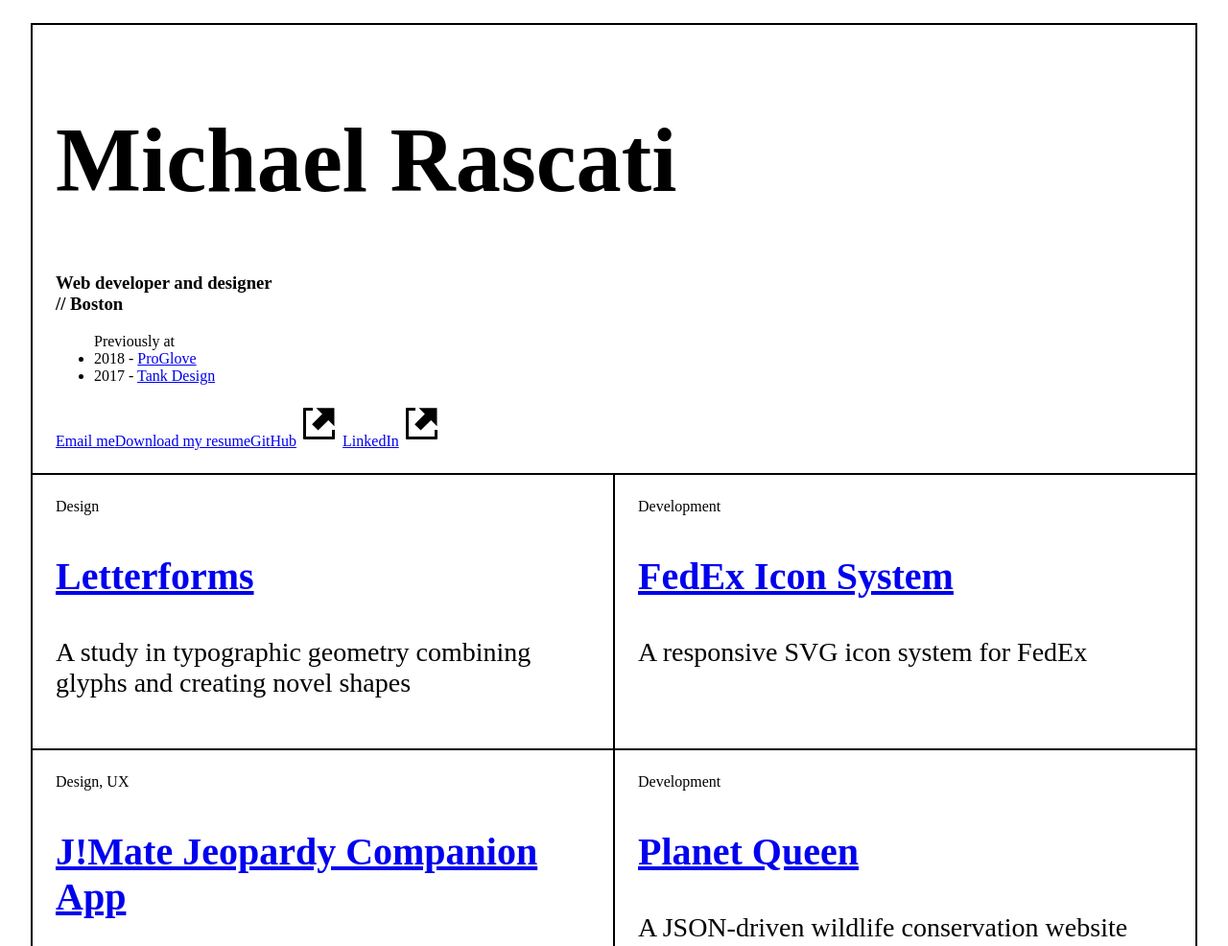
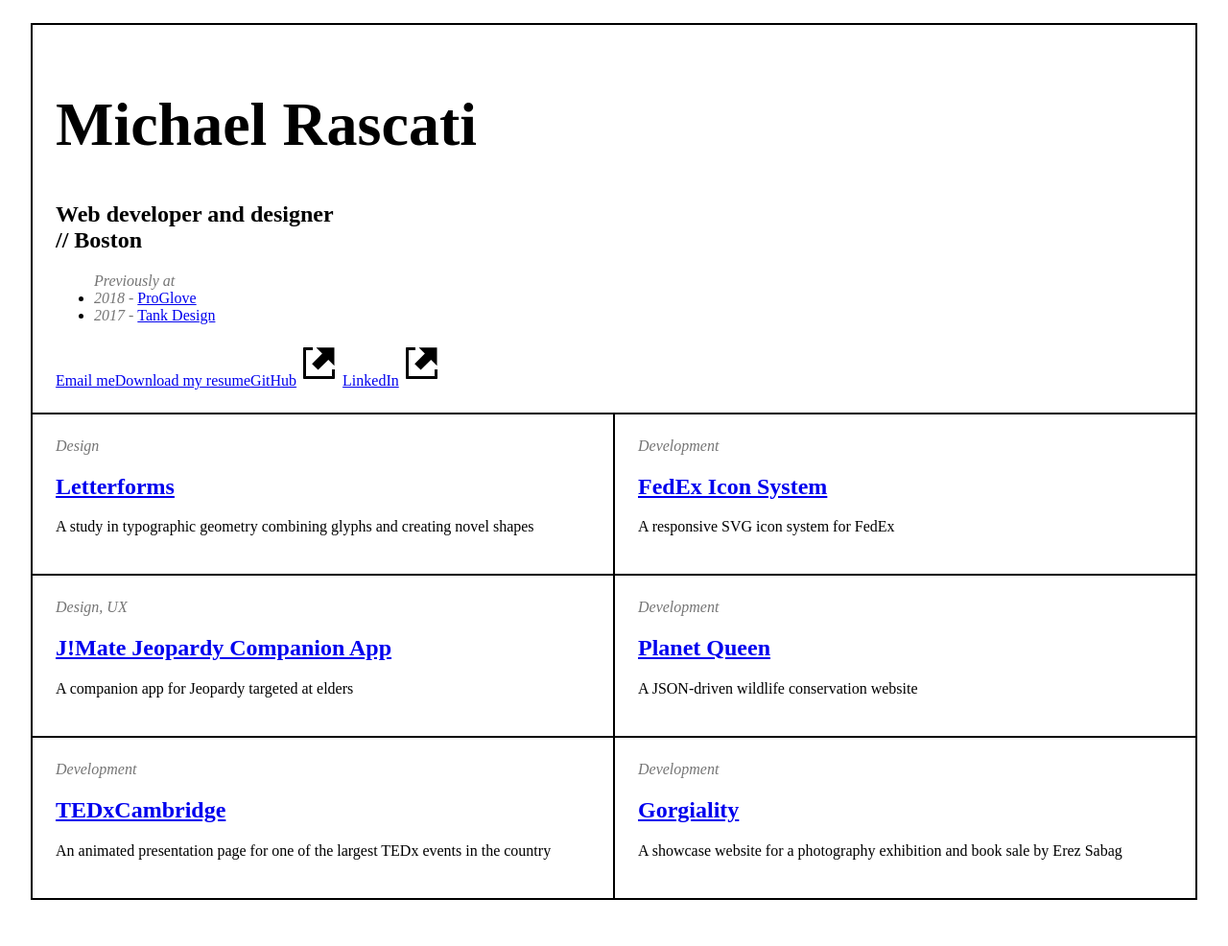
Before and after one commit to rascati/rascati.github.io, a Gatsby site: page / in a window 1280 px wide. Shown: the top 986 px of the page at 96% size. After the commit the page ends 962 px from the top, so only its background shows below. Built offline with nearby package versions, Linux system fonts and the light colour scheme; Gatsby itself is replaced by a stand-in of ours.

Commit message:
cleaned up typography, font size rhythm through the project

```diff
--- a/src/components/MainGrid.js
+++ b/src/components/MainGrid.js
@@ -1,34 +1,30 @@
 import React from 'react'
 import styled, { keyframes } from 'styled-components'
+
+import Subtext from './Subtext'
 
 import externalLink from '../assets/icons/external-link.svg'
 import resume from '../assets/documents/Michael-Rascati-Resume.pdf'
 
-const GridWrapper = styled.div`
+const Container = styled.div`
   border: 2px solid black;
   padding: 1.5em;
   margin: 1.5em;
   margin-bottom: 0em;
 `
 
-const SubgridName = styled.div`
+const Name = styled.div`
+  font-size: 1.5rem;
+
   @media only screen and (min-width: 1000px) {
-    font-size: 2.95rem;
+    font-size: 2rem;
   }
 `
 
-const SubgridIntro = styled.div`
-  @media only screen and (min-width: 1000px) {
-    /* font-size: 2.25rem; */
-  }
-`
-
-const SubgridSocial = styled.div`
+const Social = styled.div`
   width: max-content;
   /* font-size: 1.75rem; */
 `
-
-const SubgridWork = styled.div``
 
 const rotate = keyframes`
   from {
@@ -53,23 +49,20 @@ const ScrollHelper = styled.div`
 `
 
 const MainGrid = () => (
-  <GridWrapper>
-    <SubgridName>
+  <Container>
+    <Name>
       <h1>Michael Rascati</h1>
-    </SubgridName>
+    </Name>
 
-    <SubgridIntro>
-      <h3>
+    <h2>
       Web developer and designer <br />
       // Boston
-      </h3>
-    </SubgridIntro>
+    </h2>
 
-    <SubgridWork>
     <ul>
-        <span>Previously at</span>
+      <Subtext>Previously at</Subtext>
       <li>
-          <span>2018 - </span>
+        <Subtext>2018 - </Subtext>
         <a
           href="http://www.proglove.de/"
           className="flag-de"
@@ -80,7 +73,7 @@ const MainGrid = () => (
         </a>
       </li>
       <li>
-          <span>2017 - </span>
+        <Subtext>2017 - </Subtext>
         <a
           href="https://tankdesign.com/"
           target="_blank"
@@ -90,9 +83,8 @@ const MainGrid = () => (
         </a>
       </li>
     </ul>
-    </SubgridWork>
 
-    <SubgridSocial>
+    <Social>
       <a
         href="mailto:rascatimichael@gmail.com"
         className="button"
@@ -127,10 +119,10 @@ const MainGrid = () => (
         LinkedIn
         <img src={externalLink} alt="external link icon" />
       </a>
-    </SubgridSocial>
+    </Social>
 
     <ScrollHelper>&#8592; scroll</ScrollHelper>
-  </GridWrapper>
+  </Container>
 )
 
 export default MainGrid
--- a/src/components/Piece.js
+++ b/src/components/Piece.js
@@ -1,6 +1,8 @@
 import React, { Component } from 'react'
 import { Link } from 'gatsby'
 import styled from 'styled-components'
+
+import Subtext from './Subtext'
 
 const Container = styled.div`
   border-bottom: 2px solid black;
@@ -8,23 +10,15 @@ const Container = styled.div`
   padding: 1.5em;
 `
 
-const Title = styled.h3`
-  font-size: 2.5rem;
-`
-
-const Description = styled.p`
-  font-size: 1.75rem;
-`
-
 class Piece extends Component {
   render() {
     return (
       <Container>
-        <span>{this.props.category}</span>
-        <Title>
+        <Subtext>{this.props.category}</Subtext>
+        <h2>
           <Link to={this.props.link}>{this.props.title}</Link>
-        </Title>
-        <Description>{this.props.description}</Description>
+        </h2>
+        <p>{this.props.description}</p>
       </Container>
     )
   }
--- /dev/null
+++ b/src/components/Subtext.js
@@ -0,0 +1,9 @@
+import styled from 'styled-components'
+
+const Subtext = styled.span`
+  color: #757575;
+  font-style: italic;
+  /* font-size: 1rem; */
+`
+
+export default Subtext
--- a/src/components/layout.css
+++ b/src/components/layout.css
@@ -500,30 +500,36 @@ pre tt:before,
 pre tt:after {
   content: '';
 }
-@media only screen and (max-width: 480px) {
-  html {
-    font-size: 100%;
-  }
-}
 
 /* @import url('https://fonts.googleapis.com/css?family=Roboto+Mono'); */
 @import url('https://fonts.googleapis.com/css?family=Inconsolata:400,700');
 
 /* Custom global styles below.  */
+
+html {
+  font-size: 24px;
+  box-sizing: border-box;
+}
+
+@media only screen and (max-width: 1200px) {
+  html {
+    font-size: 20px;
+  }
+}
+
+*,
+*:before,
+*:after {
+  box-sizing: inherit;
+}
+
 body {
-  font-size: 24px;
   line-height: 1.8em;
   margin: 0;
   padding: 0;
   font-family: 'Inconsolata', monospace;
   background-size: 24px 24px;
   background-image: radial-gradient(circle, #b0b0b0 1px, #fcfcfc 1px);
-}
-
-@media only screen and (max-width: 1200px) {
-  body {
-    font-size: 18px;
-  }
 }
 
 a {
@@ -561,11 +567,6 @@ li {
   list-style: none;
 }
 
-span {
-  color: #757575;
-  font-style: italic;
-}
-
 a.button {
   padding: 0.2em 0.7em 0.2em 0.8em;
   margin: 0 0.6em 0 0;
--- a/src/pages/index.js
+++ b/src/pages/index.js
@@ -6,7 +6,7 @@ import MainGrid from '../components/MainGrid'
 import PieceGrid from '../components/PieceGrid'
 
 const IndexPage = () => (
-  <div class="background">
+  <div className="background">
     <SEO
       title="Michael Rascati"
       keywords={[`michael`, `rascati`, `web`, `developer`]}
```
Lines whose indentation alone changed are shown as unchanged.
